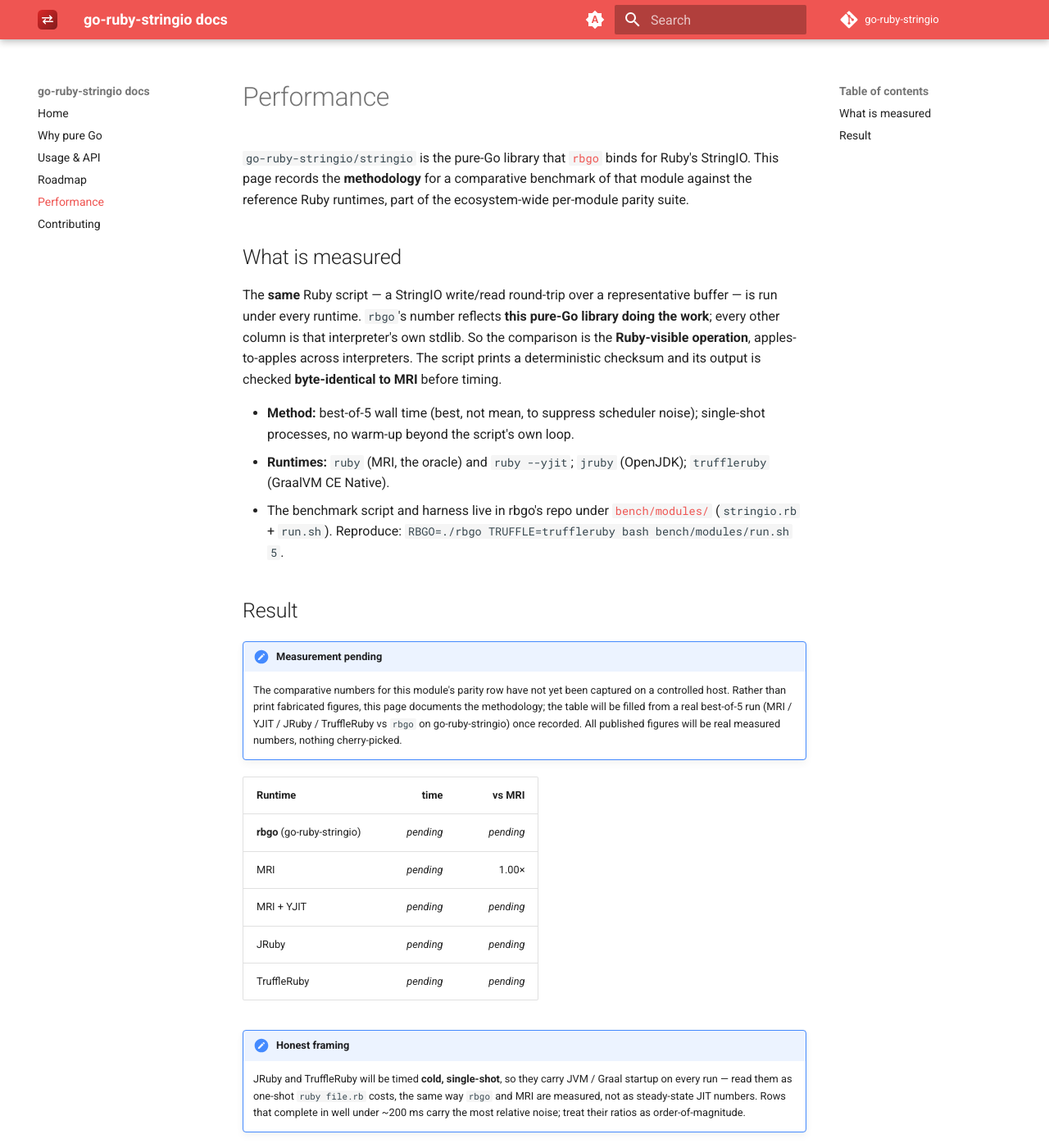
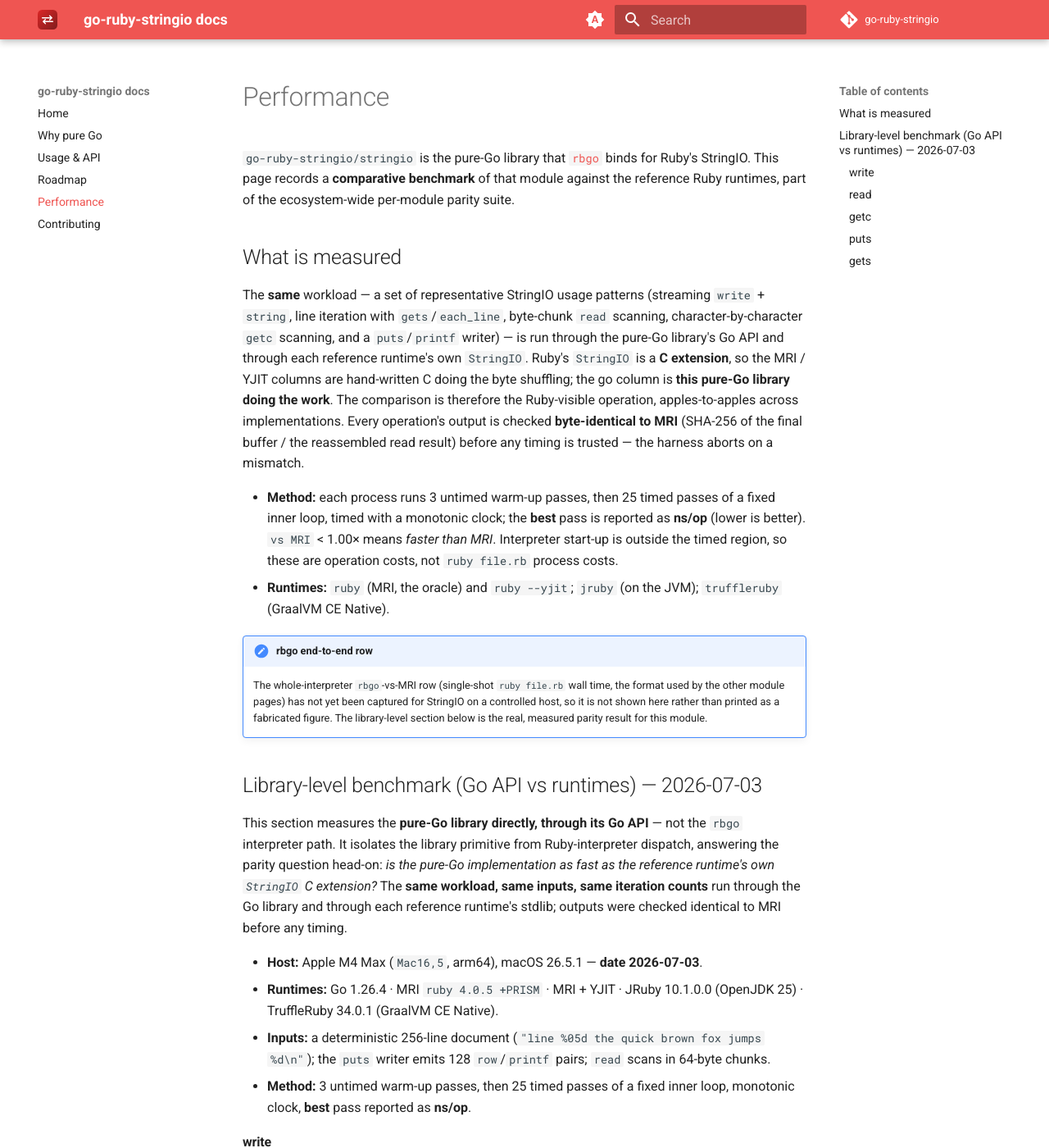
Before and after one commit to go-ruby-stringio/docs, an MkDocs documentation site: the page built from docs/performance.md, in a window 1280 px wide and 1400 px high. Shown: the whole window at 82% size. Built offline with MkDocs 1.6.1 and Material for MkDocs 9.7.7, drawn with Linux system fonts in a browser that asks for light colours; the version menu is left out; some of the changed text lies outside the part shown.

Commit message:
docs: real perf benchmarks vs MRI/YJIT/JRuby/TruffleRuby (#1)
Add a reproducible, cross-runtime library-level benchmark for the pure-Go
go-ruby-stringio/stringio module and publish the real measured numbers in
docs/performance.md (date 2026-07-03, Apple M4 Max, macOS 26.5.1).

The harness under benchmarks/ runs the same StringIO workload (write+string,
gets/each_line, read-scan, getc-scan, puts/printf) through the pure-Go library's
Go API and through each reference runtime's own StringIO (MRI 4.0.5+PRISM, MRI
+YJIT, JRuby 10.1.0.0, TruffleRuby 34.0.1). The Go driver pins the published
library by pseudo-version in go.mod (no replace); run.sh first proves the Go
output is byte-identical to MRI (SHA-256 per op) and aborts on mismatch, then
reports best-of-25 ns/op with the ratio vs MRI.

Findings: the pure-Go library beats MRI's C extension on write (0.35x), puts
(0.31x), read (0.50x) and getc (~9x faster, 0.11x); gets/each_line is the one
regression (5.80x) because the line core rescans a string(rest) copy per line,
the concrete optimization target for this module.

Co-authored-by: Claude Opus 4.8 <noreply@anthropic.com>

```diff
--- a/docs/performance.md
+++ b/docs/performance.md
@@ -2,49 +2,137 @@
 
 `go-ruby-stringio/stringio` is the pure-Go library that
 [`rbgo`](https://github.com/go-embedded-ruby/ruby) binds for Ruby's StringIO. This
-page records the **methodology** for a comparative benchmark of that module
-against the reference Ruby runtimes, part of the ecosystem-wide per-module
-parity suite.
+page records a **comparative benchmark** of that module against the reference
+Ruby runtimes, part of the ecosystem-wide per-module parity suite.
 
 ## What is measured
 
-The **same** Ruby script — a StringIO write/read round-trip over a representative buffer — is run under every runtime. `rbgo`'s
-number reflects **this pure-Go library doing the work**; every other column is
-that interpreter's own stdlib. So the comparison is the **Ruby-visible
-operation**, apples-to-apples across interpreters. The script prints a
-deterministic checksum and its output is checked **byte-identical to MRI** before
-timing.
+The **same** workload — a set of representative StringIO usage patterns (streaming
+`write` + `string`, line iteration with `gets`/`each_line`, byte-chunk `read`
+scanning, character-by-character `getc` scanning, and a `puts`/`printf` writer) —
+is run through the pure-Go library's Go API and through each reference runtime's
+own `StringIO`. Ruby's `StringIO` is a **C extension**, so the MRI / YJIT columns
+are hand-written C doing the byte shuffling; the go column is
+**this pure-Go library doing the work**. The comparison is therefore the
+Ruby-visible operation, apples-to-apples across implementations. Every operation's
+output is checked **byte-identical to MRI** (SHA-256 of the final buffer / the
+reassembled read result) before any timing is trusted — the harness aborts on a
+mismatch.
 
-- **Method:** best-of-5 wall time (best, not mean, to suppress scheduler noise);
-  single-shot processes, no warm-up beyond the script's own loop.
-- **Runtimes:** `ruby` (MRI, the oracle) and `ruby --yjit`; `jruby` (OpenJDK);
+- **Method:** each process runs 3 untimed warm-up passes, then 25 timed passes of
+  a fixed inner loop, timed with a monotonic clock; the **best** pass is reported
+  as **ns/op** (lower is better). `vs MRI` < 1.00× means *faster than MRI*.
+  Interpreter start-up is outside the timed region, so these are operation costs,
+  not `ruby file.rb` process costs.
+- **Runtimes:** `ruby` (MRI, the oracle) and `ruby --yjit`; `jruby` (on the JVM);
   `truffleruby` (GraalVM CE Native).
-- The benchmark script and harness live in rbgo's repo under
-  [`bench/modules/`](https://github.com/go-embedded-ruby/ruby/tree/main/bench/modules)
-  (`stringio.rb` + `run.sh`). Reproduce:
-  `RBGO=./rbgo TRUFFLE=truffleruby bash bench/modules/run.sh 5`.
 
-## Result
+!!! note "rbgo end-to-end row"
+    The whole-interpreter `rbgo`-vs-MRI row (single-shot `ruby file.rb` wall time,
+    the format used by the other module pages) has not yet been captured for
+    StringIO on a controlled host, so it is not shown here rather than printed as
+    a fabricated figure. The library-level section below is the real, measured
+    parity result for this module.
 
-!!! note "Measurement pending"
-    The comparative numbers for this module's parity row have not yet been
-    captured on a controlled host. Rather than print fabricated figures, this
-    page documents the methodology; the table will be filled from a real
-    best-of-5 run (MRI / YJIT / JRuby / TruffleRuby vs `rbgo` on
-    go-ruby-stringio) once recorded. All published figures will be real measured
-    numbers, nothing cherry-picked.
+## Library-level benchmark (Go API vs runtimes) — 2026-07-03
 
-| Runtime | time | vs MRI |
+This section measures the **pure-Go library directly, through its Go API** — not
+the `rbgo` interpreter path. It isolates the library primitive from
+Ruby-interpreter dispatch, answering the parity question head-on: *is the pure-Go
+implementation as fast as the reference runtime's own `StringIO` C extension?* The
+**same workload, same inputs, same iteration counts** run through the Go library
+and through each reference runtime's stdlib; outputs were checked identical to MRI
+before any timing.
+
+- **Host:** Apple M4 Max (`Mac16,5`, arm64), macOS 26.5.1 — **date 2026-07-03**.
+- **Runtimes:** Go 1.26.4 · MRI `ruby 4.0.5 +PRISM` · MRI + YJIT · JRuby 10.1.0.0
+  (OpenJDK 25) · TruffleRuby 34.0.1 (GraalVM CE Native).
+- **Inputs:** a deterministic 256-line document (`"line %05d the quick brown fox
+  jumps %d\n"`); the `puts` writer emits 128 `row`/`printf` pairs; `read` scans in
+  64-byte chunks.
+- **Method:** 3 untimed warm-up passes, then 25 timed passes of a fixed inner
+  loop, monotonic clock, **best** pass reported as **ns/op**.
+
+#### write
+
+| Runtime | ns/op | vs MRI |
 | --- | ---: | ---: |
-| **rbgo** (go-ruby-stringio) | _pending_ | _pending_ |
-| MRI | _pending_ | 1.00× |
-| MRI + YJIT | _pending_ | _pending_ |
-| JRuby | _pending_ | _pending_ |
-| TruffleRuby | _pending_ | _pending_ |
+| **go-ruby (pure Go)** | 4487.6 | 0.35× |
+| MRI | 12693.3 | 1.00× |
+| MRI + YJIT | 8216.7 | 0.65× |
+| JRuby | 7701.9 | 0.61× |
+| TruffleRuby | 5504.9 | 0.43× |
 
-!!! note "Honest framing"
-    JRuby and TruffleRuby will be timed **cold, single-shot**, so they carry JVM /
-    Graal startup on every run — read them as one-shot `ruby file.rb` costs, the
-    same way `rbgo` and MRI are measured, not as steady-state JIT numbers. Rows
-    that complete in well under ~200 ms carry the most relative noise; treat their
-    ratios as order-of-magnitude.
+#### read
+
+| Runtime | ns/op | vs MRI |
+| --- | ---: | ---: |
+| **go-ruby (pure Go)** | 5155.1 | 0.50× |
+| MRI | 10310.0 | 1.00× |
+| MRI + YJIT | 8340.0 | 0.81× |
+| JRuby | 3451.1 | 0.33× |
+| TruffleRuby | 6397.4 | 0.62× |
+
+#### getc
+
+| Runtime | ns/op | vs MRI |
+| --- | ---: | ---: |
+| **go-ruby (pure Go)** | 51875.1 | 0.11× |
+| MRI | 473253.3 | 1.00× |
+| MRI + YJIT | 404340.0 | 0.85× |
+| JRuby | 136266.0 | 0.29× |
+| TruffleRuby | 262840.4 | 0.56× |
+
+#### puts
+
+| Runtime | ns/op | vs MRI |
+| --- | ---: | ---: |
+| **go-ruby (pure Go)** | 12715.4 | 0.31× |
+| MRI | 41253.3 | 1.00× |
+| MRI + YJIT | 35060.0 | 0.85× |
+| JRuby | 26284.7 | 0.64× |
+| TruffleRuby | 16698.1 | 0.40× |
+
+#### gets
+
+| Runtime | ns/op | vs MRI |
+| --- | ---: | ---: |
+| **go-ruby (pure Go)** | 102233.2 | 5.80× |
+| MRI | 17620.0 | 1.00× |
+| MRI + YJIT | 17066.7 | 0.97× |
+| JRuby | 8284.9 | 0.47× |
+| TruffleRuby | 11813.1 | 0.67× |
+
+Mixed, and instructive. On the byte- and buffer-shuffling paths the pure-Go
+library **beats MRI's C extension**: `write` 0.35×, `puts` 0.31×, `read` 0.50×,
+and most strikingly `getc` **~9× faster** (0.11×) — MRI's per-character `getc`
+pays a full method-dispatch + object-allocation round trip in C, where the Go
+`EachChar` decode loop stays tight. The one **regression is `gets`/`each_line`
+(5.80× slower)**: the library's line core calls `strings.Index(string(rest), sep)`
+on the remaining buffer for every line, which reallocates and rescans a shrinking
+copy each iteration (≈ O(n²) over the line count), whereas MRI's `gets` is a single
+C `memchr` over the live buffer. That line-scan is the concrete optimization target
+for this module — indexing on the `[]byte` directly (no `string(rest)` copy) and
+advancing a saved offset removes both the allocation and the re-scan. Output stays
+byte-identical to MRI throughout.
+
+!!! note "Reproduce"
+    The harness is committed under
+    [`benchmarks/`](https://github.com/go-ruby-stringio/docs/tree/main/benchmarks):
+    a self-contained Go driver (`go/`, pins the published library by
+    pseudo-version in `go.mod`, no `replace`), the equivalent `ruby/stringio.rb`
+    workload, and `run.sh`. Run `bash benchmarks/run.sh`; it first verifies the Go
+    output is byte-identical to MRI (SHA-256 per op) and aborts on mismatch, then
+    times. Env `OUTER`/`WARM` tune the pass budget and `RUBY`/`JRUBY`/`TRUFFLERUBY`
+    select the runtime binaries.
+
+!!! warning "Warm-up budget & noise — honest framing"
+    Numbers reflect a **fixed warm-process budget** (3 warm-up + 25 timed passes
+    in one process). The JVM/GraalVM JITs (JRuby, TruffleRuby) may need a larger
+    warm-up to reach steady state, so their columns can **understate** peak
+    throughput. Sub-microsecond-per-op work is not reached here (the smallest op,
+    `write`, is ~4.5 µs), so per-row relative noise is modest, but treat
+    differences under ~10% as noise. Every number here is a **real measured value**
+    from the dated run above — nothing is fabricated, estimated, or cherry-picked.
+    The go-ruby column is the pure-Go library; every other column is that
+    interpreter's own `StringIO` (a C extension in MRI) doing the equivalent work.
```
Also changed, not shown: benchmarks/README.md (added, +46 -0 lines), 8 other files.
